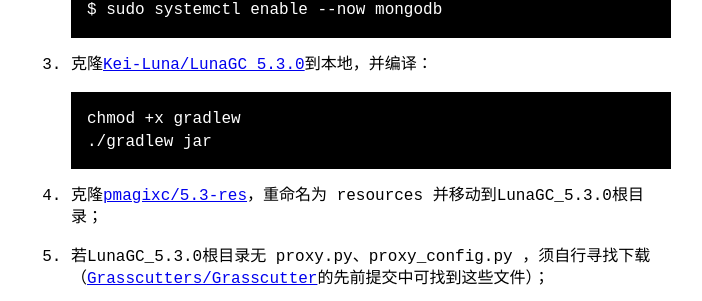
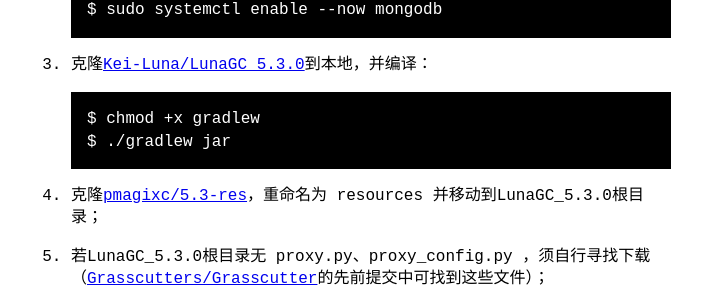
Before and after one commit to szxzip/szxzip.org, a Jekyll site: the page built from _posts/2025-05-09-grasscutter.md, in a window 1280 px wide. Shown: the part 358-659 px from the top of the page, without its empty margins (289-991 px from the left). Built offline with Jekyll 4.4.1, drawn with Linux system fonts in a browser that asks for light colours.

Commit message:
Initial commit

````diff
--- a/_posts/2025-05-09-grasscutter.md
+++ b/_posts/2025-05-09-grasscutter.md
@@ -16,8 +16,8 @@ title: Genshin Impact v5.3 Grasscutter & 3dmigoto
 
 3. 克隆[Kei-Luna/LunaGC_5.3.0](https://github.com/Kei-Luna/LunaGC_5.3.0)到本地，并编译：
    ```
-   chmod +x gradlew
-   ./gradlew jar
+   $ chmod +x gradlew
+   $ ./gradlew jar
    ```
 
 4. 克隆[pmagixc/5.3-res](https://github.com/pmagixc/5.3-res)，重命名为 resources 并移动到LunaGC_5.3.0根目录；
````
